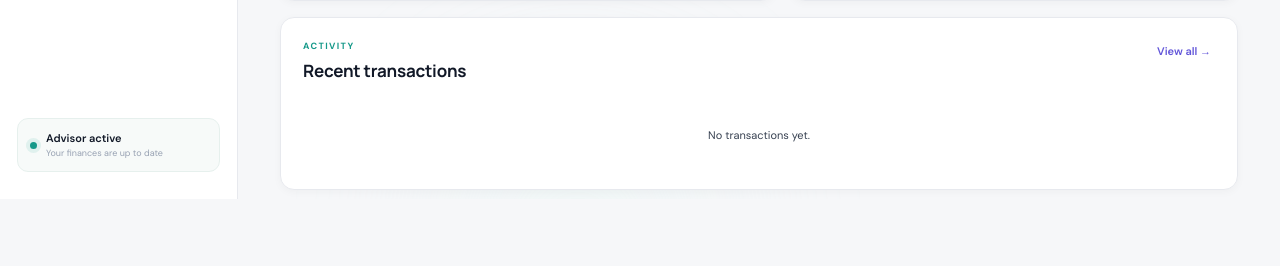
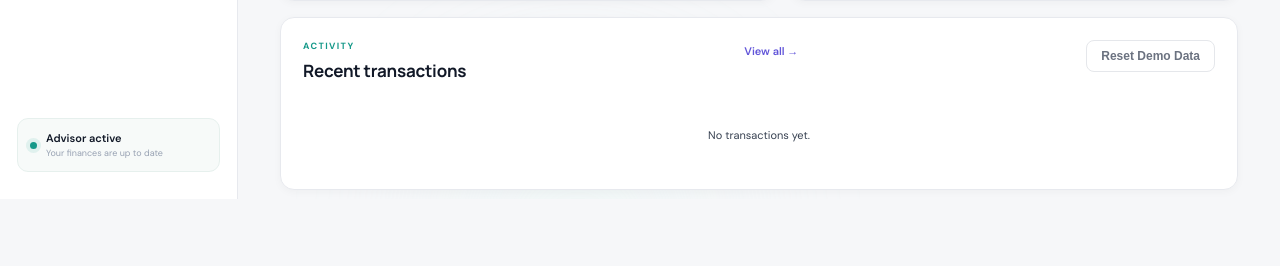
Before and after one commit to vaishnaveesutar/personal_financial_advisor, a Flask app: page / in a window 1280 px wide. Shown: the part 601-867 px from the top of the page. Run offline with Flask 3, Linux system fonts and the light colour scheme; data that the repository does not hold is empty.

Commit message:
Add files via upload
Add demo data reset functionality

```diff
--- a/app.py
+++ b/app.py
@@ -98,7 +98,24 @@ def get_entries():
         })
 
     return jsonify(data)
+@app.route("/api/reset", methods=["POST"])
+def reset_data():
+    try:
+        Transaction.query.delete()
+        db.session.commit()
 
+        return jsonify({
+            "success": True,
+            "message": "All transaction data has been reset."
+        })
+
+    except Exception as e:
+        db.session.rollback()
+
+        return jsonify({
+            "success": False,
+            "error": str(e)
+        }), 500
 
 # ==========================================
 # ADD TRANSACTION
--- a/static/script.js
+++ b/static/script.js
@@ -646,3 +646,33 @@ if (storedGoal) {
 
     }
 }
+async function resetDemoData() {
+    const confirmed = confirm(
+        "Are you sure you want to delete all transaction data?"
+    );
+
+    if (!confirmed) {
+        return;
+    }
+
+    try {
+        const response = await fetch("/api/reset", {
+            method: "POST"
+        });
+
+        const data = await response.json();
+
+        if (data.success) {
+            alert("Demo data has been reset.");
+
+            await loadData();
+            updateDashboard();
+        } else {
+            alert("Unable to reset the data.");
+        }
+
+    } catch (error) {
+        console.error("Reset error:", error);
+        alert("Something went wrong while resetting the data.");
+    }
+}
--- a/static/style.css
+++ b/static/style.css
@@ -1366,3 +1366,21 @@ textarea::placeholder {
 .ai-heading {
     color: #178f82;
 }
+.reset-demo-btn {
+    border: 1px solid #e5e7eb;
+    background: #ffffff;
+    color: #6b7280;
+    padding: 8px 14px;
+    border-radius: 8px;
+    font-size: 12px;
+    font-weight: 600;
+    cursor: pointer;
+    transition: all 0.2s ease;
+    margin-left: 10px;
+}
+
+.reset-demo-btn:hover {
+    background: #fff5f5;
+    border-color: #f1b5b5;
+    color: #c24141;
+}
--- a/templates/index.html
+++ b/templates/index.html
@@ -481,7 +481,12 @@
                     >
                         View all →
                     </button>
-
+                    <button
+                        class="reset-demo-btn"
+                        onclick="resetDemoData()"
+                    >
+    Reset Demo Data
+</button>
                 </div>
 
 
```
